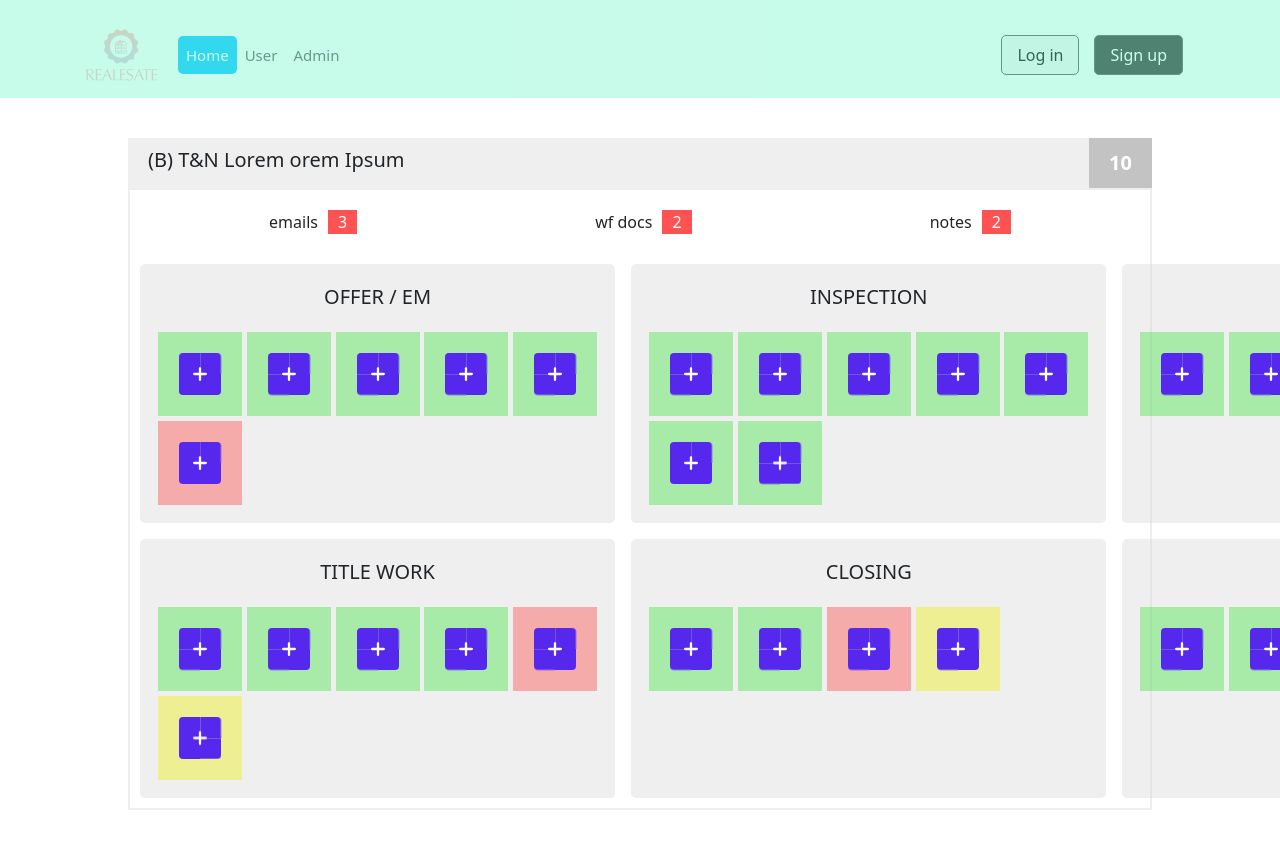
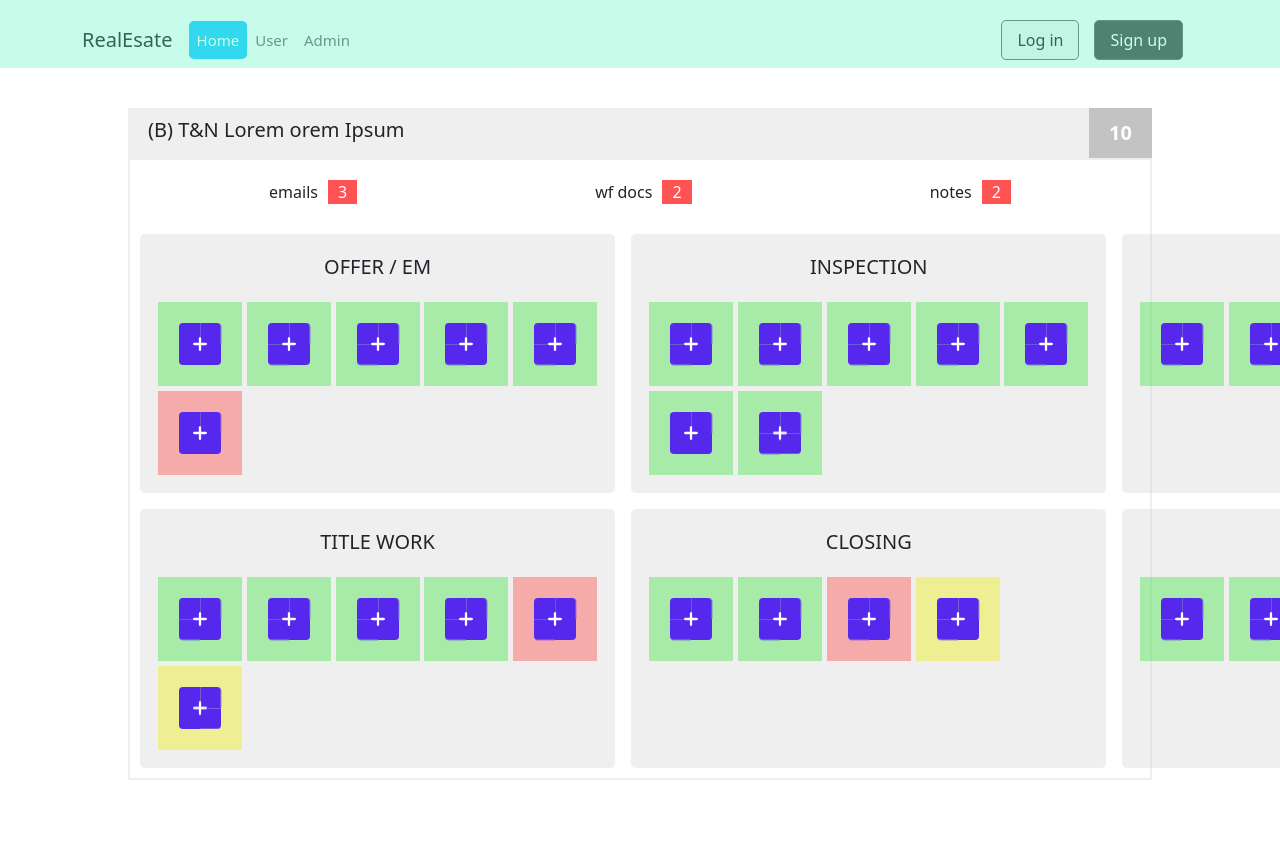
Before and after one commit to pantaki/pantaki, a React (Create React App) app: page / in a window 1280 px wide. Shown: the top 848 px of the page. After the commit the page ends 820 px from the top, so only its background shows below. Built offline with nearby package versions, Linux system fonts and the light colour scheme.

Commit message:
update 5/7

```diff
--- a/src/components/Header/Header.js
+++ b/src/components/Header/Header.js
@@ -10,7 +10,10 @@ const Header = (props) => {
     <Navbar expand="lg" className="bg-body-tertiary">
       <Container>
         {/* <Navbar.Brand href="#home">RealEsateApp</Navbar.Brand> */}
-        <NavLink to="/" className='navbar-brand'><img className='img-logo' src={logo} style={{ height: 60 }} /></NavLink>
+        <NavLink to="/" className='navbar-brand'>
+          RealEsate
+          {/* <img className='img-logo' src={logo} style={{ height: 60 }} /> */}
+          </NavLink>
         <Navbar.Toggle aria-controls="basic-navbar-nav" />
         <Navbar.Collapse id="basic-navbar-nav">
           <Nav className="me-auto">
```
